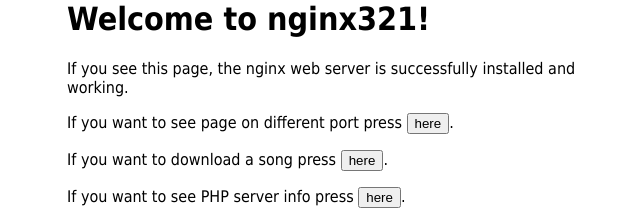
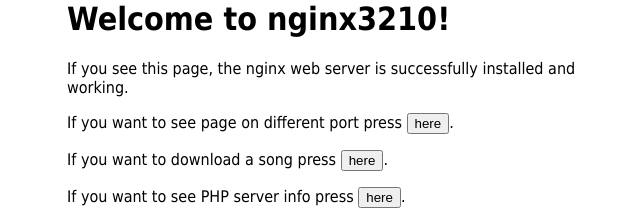
Before and after one commit to mpgrail13/task14, a plain HTML site: page nginx/index.html in a window 1280 px wide. Shown: the top 221 px of the page, 293-933 px from the left. Drawn offline with Linux system fonts and the light colour scheme.

Commit message:
Update index.html

```diff
--- a/nginx/index.html
+++ b/nginx/index.html
@@ -8,7 +8,7 @@ font-family: Tahoma, Verdana, Arial, sans-serif; }
 </style>
 </head>
 <body>
-<h1>Welcome to nginx321!</h1>
+<h1>Welcome to nginx3210!</h1>
 <p>If you see this page, the nginx web server is successfully installed and
 working.</p>
 
```
